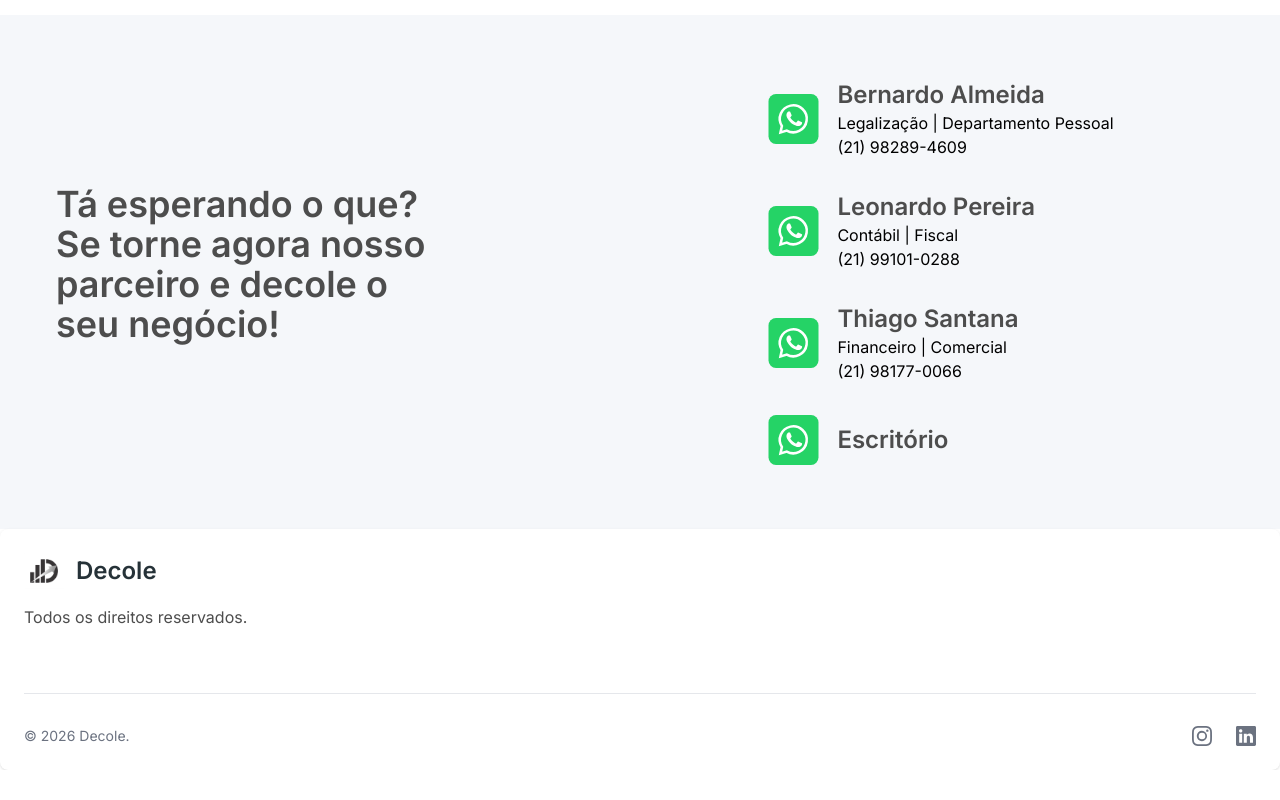
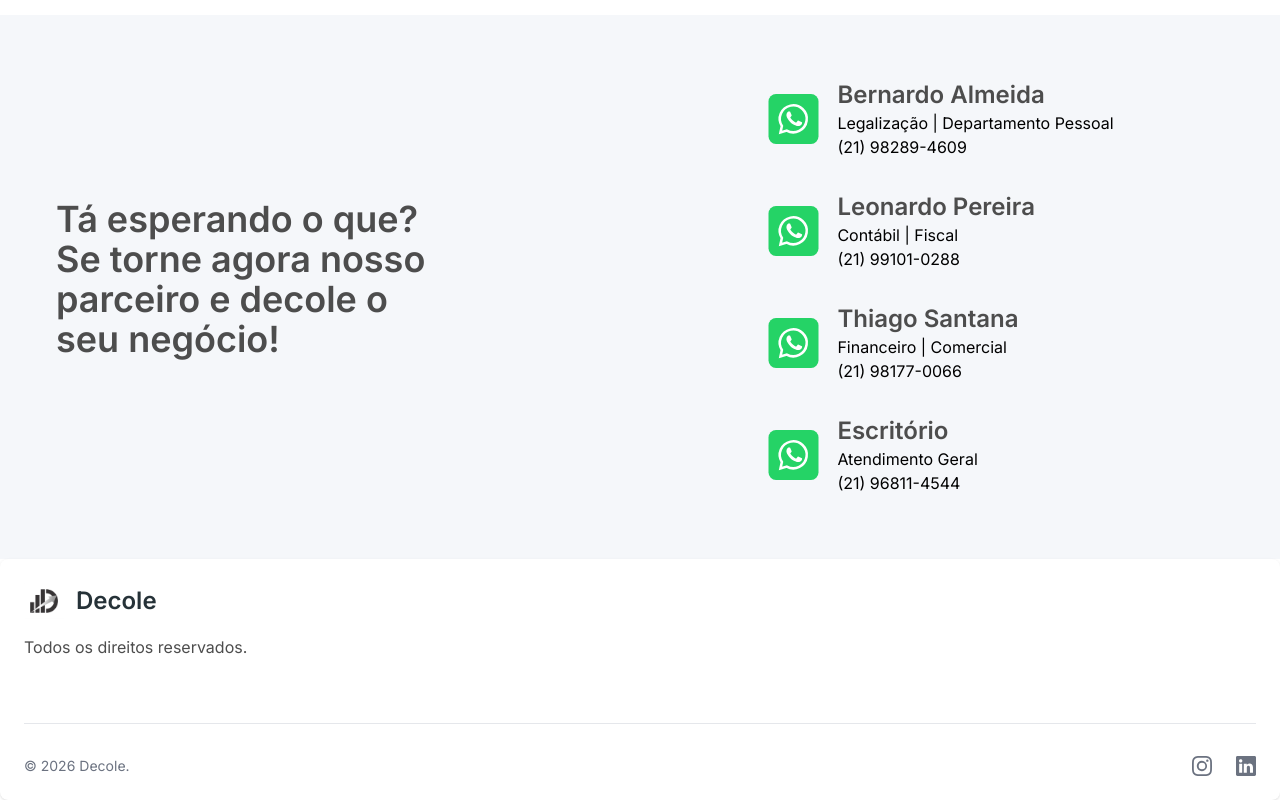
Before and after one commit to gankun26/Decole-contabil, a React (Vite) app: page / in a window 1280 px wide. Shown: the part 3795-4595 px from the top of the page. Before the commit the page ends 4565 px from the top, so only its background shows below. Built offline with nearby package versions, Linux system fonts and the light colour scheme.

Commit message:
Feat: ajuste numero escritorio

```diff
--- a/src/components/Products.jsx
+++ b/src/components/Products.jsx
@@ -101,6 +101,8 @@ const Products = () => {
                     <h4 className="text-2xl text-neutralDGray font-semibold">
                     Escritório
                     </h4>
+                    <p>Atendimento Geral</p>
+                    <p>(21) 96811-4544</p>
                 </div>
               </div>
             </div>
```
